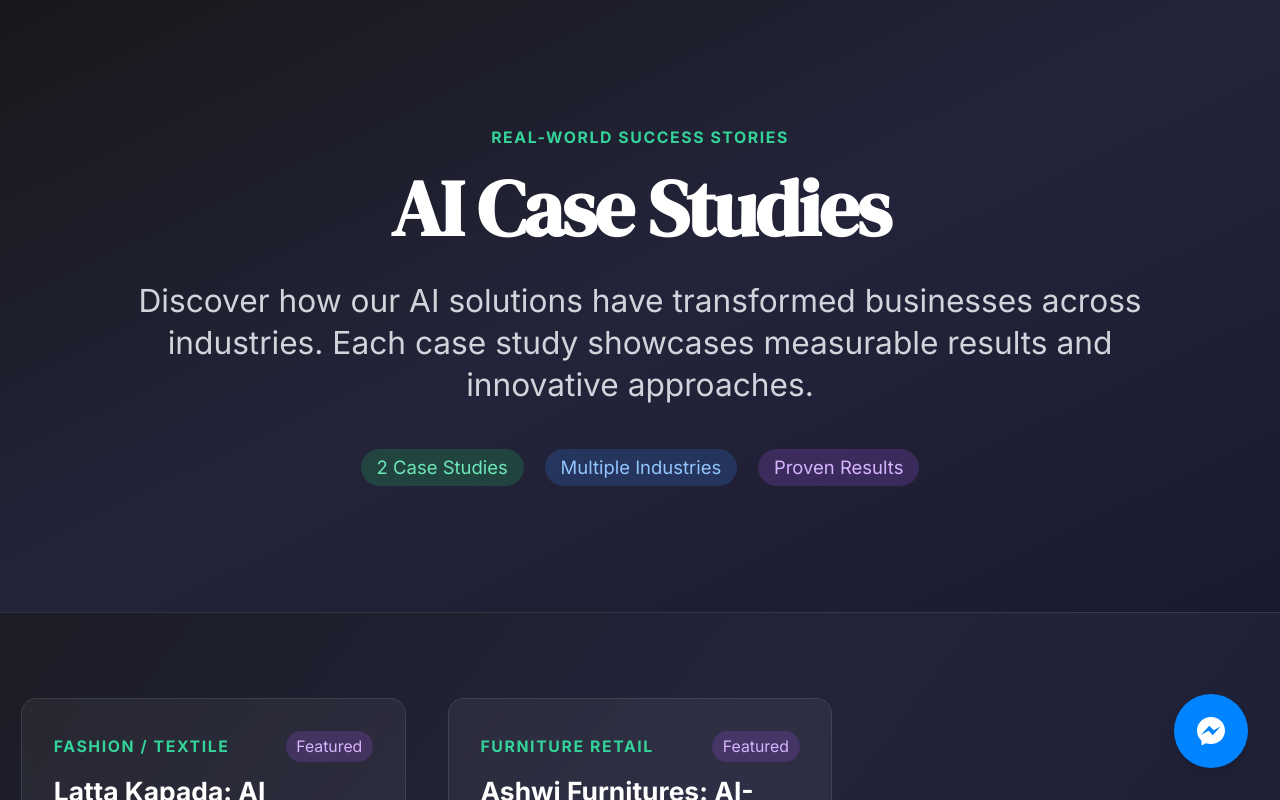
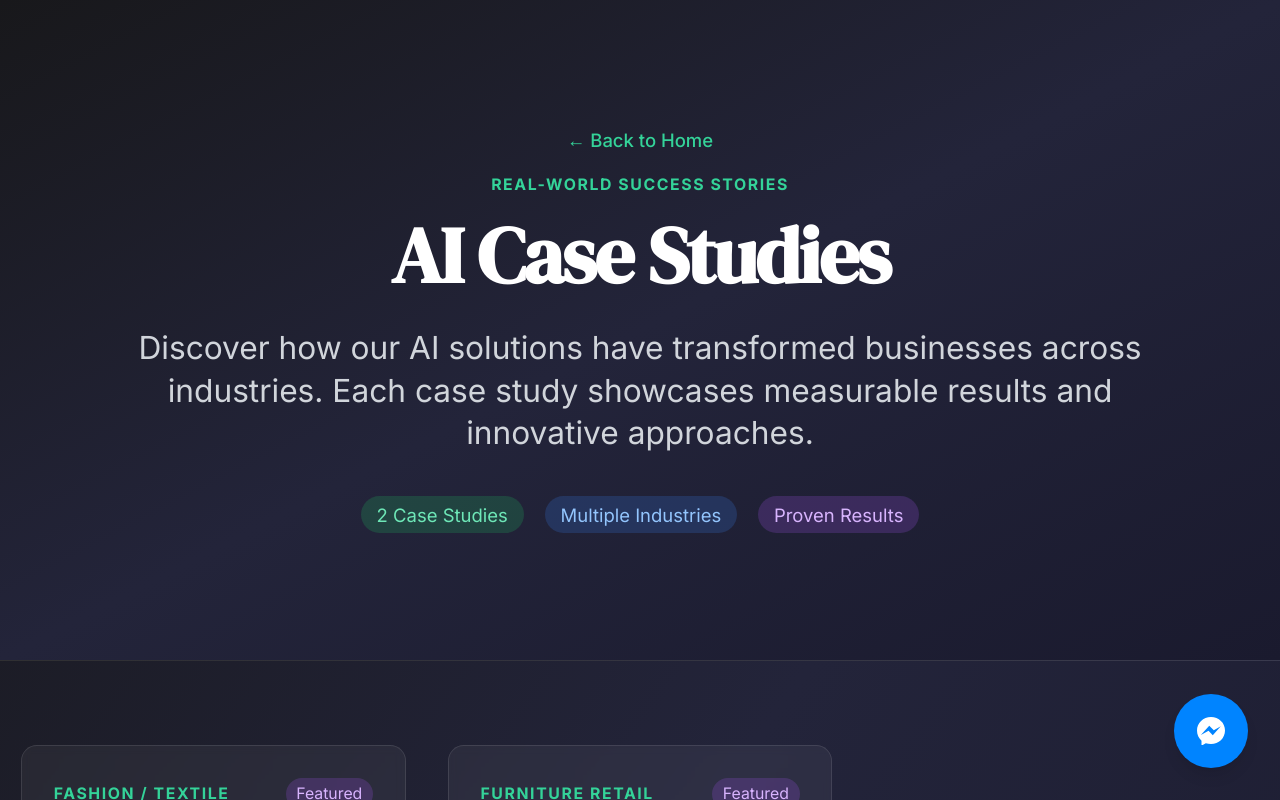
Before and after one commit to sehenagautam/sajedar-product-research, a Next.js app: page /case-studies in a window 1280 px wide. Shown: the top 800 px of the page. Built offline with nearby package versions, Linux system fonts and the light colour scheme.

Commit message:
Update Hero section text and add Back to Home button in case studies

```diff
--- a/src/app/case-studies/page.tsx
+++ b/src/app/case-studies/page.tsx
@@ -21,6 +21,14 @@ export default function CaseStudiesPage() {
       {/* Header Section */}
       <div className="w-full bg-gradient-to-br from-[#18181b] via-[#23243a] to-[#1a1a2e] py-24 px-4 flex flex-col items-center border-b border-white/10">
         <div className="max-w-4xl w-full mx-auto text-center">
+          <div className="flex items-center justify-center mb-4">
+            <Link
+              href="/"
+              className="text-emerald-400 hover:text-emerald-300 transition-colors text-sm font-medium"
+            >
+              ← Back to Home
+            </Link>
+          </div>
           <span className="text-emerald-400 text-xs font-bold uppercase tracking-widest mb-4 block">
             Real-World Success Stories
           </span>
--- a/src/components/sections/HeroSection.tsx
+++ b/src/components/sections/HeroSection.tsx
@@ -33,18 +33,14 @@ export function HeroSection() {
                 className="text-4xl md:text-6xl font-semibold tracking-tight text-white"
                 style={{ fontFamily: 'SF Pro Display, -apple-system, BlinkMacSystemFont, sans-serif' }}
               >
-                <span className="text-gray-400">Advanced</span>{' '}
-                <span className="bg-gradient-to-r from-emerald-400 to-emerald-600 bg-clip-text text-transparent">Facebook Page</span>{' '}
-                <span className="bg-gradient-to-r from-emerald-400 to-emerald-600 bg-clip-text text-transparent">Agent</span>{' '}
-                <span className="text-gray-400">for</span>{' '}
-                <span className="text-white">Small and Medium Businesses</span>
+                <span className="text-gray-400">Commission based</span>{' '}
+                <span className="bg-gradient-to-r from-emerald-400 to-emerald-600 bg-clip-text text-transparent">Facebook Page Sales Agent</span>
               </h1>
             </div>
 
             <p className="text-xl md:text-2xl mb-8 leading-relaxed">
-              <span className="text-gray-400">Stop losing customers to slow responses. Get a custom AI Agent that converts leads</span> <span className="bg-gradient-to-r from-emerald-400 to-emerald-600 bg-clip-text text-transparent"> 24/7 - all while you sleep. </span>
               <br />
-              Commission Basis: We put skin in the game. If we don’t generate measurable revenue, we don’t get paid.
+              We put skin in the game. If we don’t generate measurable revenue, we don’t get paid.
             </p>
 
             {/* CTA Buttons */}
```
